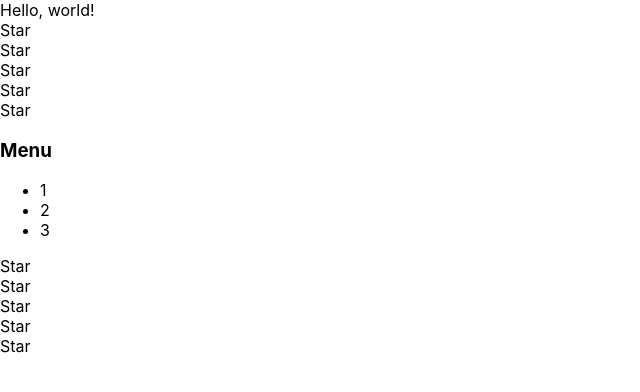
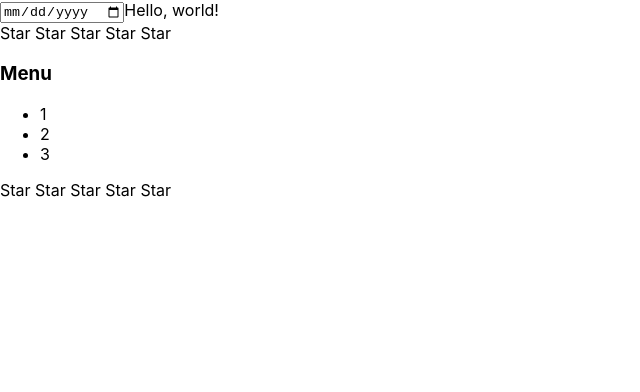
Before and after one commit to Anton-Martynenko/React-prosto, a React (Create React App) app: page / in a window 1280 px wide. Shown: the top 392 px of the page, without its empty margins (0-640 px from the left). Built offline with nearby package versions, Linux system fonts and the light colour scheme.

Commit message:
date input

```diff
--- a/src/App.tsx
+++ b/src/App.tsx
@@ -8,6 +8,7 @@ function App() {
     console.log("App rendering");
     return (
         <div>
+            <input type='date'/>
             <AppTitle />
             <Rating />
             <Accordion />
--- a/src/components/Rating/Rating.tsx
+++ b/src/components/Rating/Rating.tsx
@@ -16,8 +16,6 @@ export function Rating() {
 function Star() {
     console.log("Star rendering");
     return (
-        <div>
-            <span>Star </span>
-        </div>
+        <span>Star </span>
     );
 }
```
